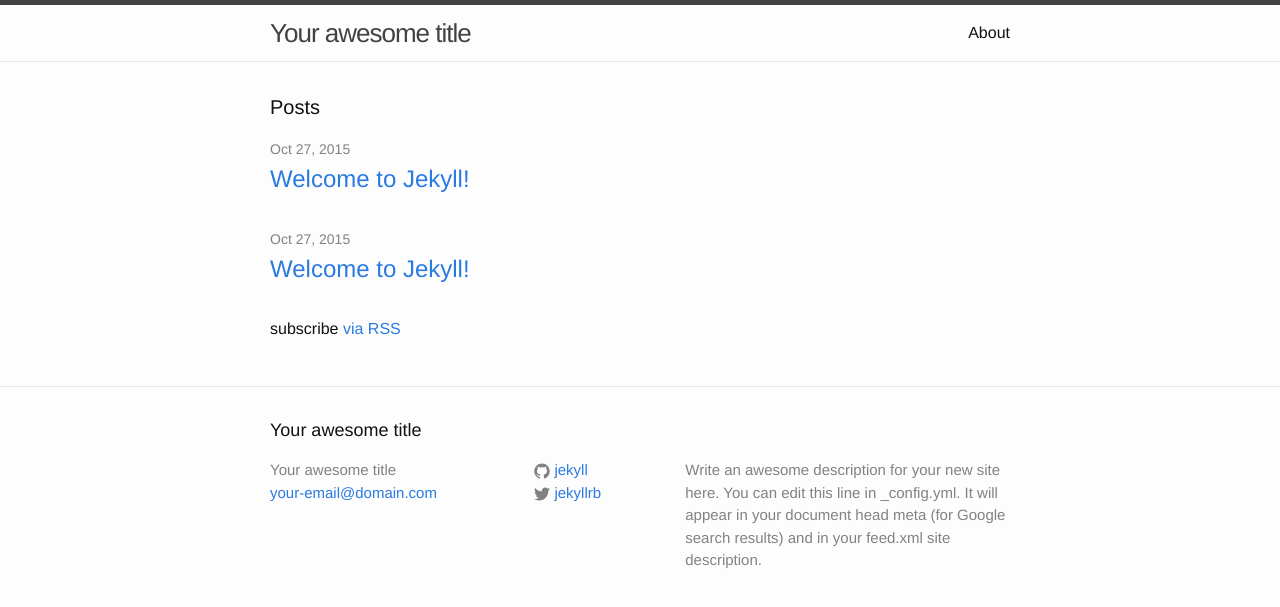
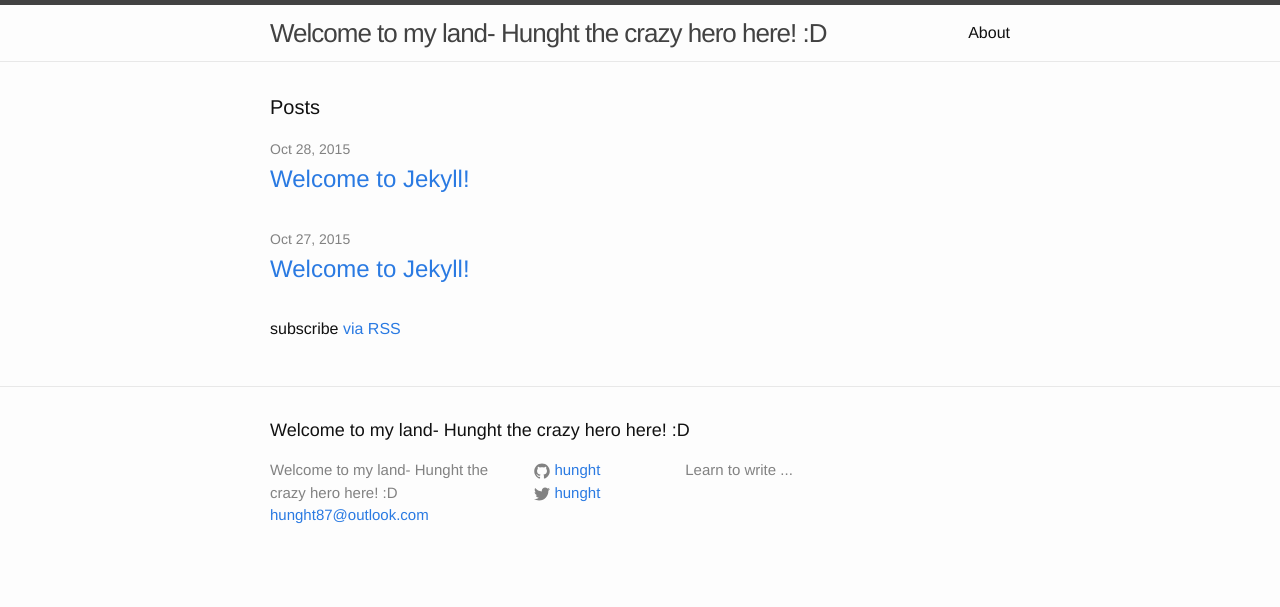
Before and after one commit to hunght/hunght.github.io, a Jekyll site: the page built from index.html, in a window 1280 px wide. Shown: the top 607 px of the page. Built offline with Jekyll 4.4.1, drawn with Linux system fonts in a browser that asks for light colours.

Commit message:
first blog

```diff
--- a/_config.yml
+++ b/_config.yml
@@ -6,16 +6,13 @@
 # 'jekyll serve'. If you change this file, please restart the server process.
 
 # Site settings
-title: Your awesome title
-email: your-email@domain.com
-description: > # this means to ignore newlines until "baseurl:"
-  Write an awesome description for your new site here. You can edit this
-  line in _config.yml. It will appear in your document head meta (for
-  Google search results) and in your feed.xml site description.
+title: Welcome to my land- Hunght the crazy hero here! :D
+email: hunght87@outlook.com
+description: Learn to write ...
 baseurl: "" # the subpath of your site, e.g. /blog
-url: "http://yourdomain.com" # the base hostname & protocol for your site
-twitter_username: jekyllrb
-github_username:  jekyll
+url: "http://hunght.com" # the base hostname & protocol for your site
+twitter_username: hunght
+github_username:  hunght
 
 # Build settings
 markdown: kramdown
--- a/_posts/2011-12-31-new-years-eve-is-awesome.md
+++ /dev/null
@@ -1,25 +0,0 @@
----
-layout: post
-title:  "Welcome to Jekyll!"
-date:   2015-10-27 23:39:07 +0700
-categories: jekyll update
----
-You’ll find this post in your `_posts` directory. Go ahead and edit it and re-build the site to see your changes. You can rebuild the site in many different ways, but the most common way is to run `jekyll serve`, which launches a web server and auto-regenerates your site when a file is updated.
-
-To add new posts, simply add a file in the `_posts` directory that follows the convention `YYYY-MM-DD-name-of-post.ext` and includes the necessary front matter. Take a look at the source for this post to get an idea about how it works.
-
-Jekyll also offers powerful support for code snippets:
-
-{% highlight ruby %}
-def print_hi(name)
-  puts "Hi, #{name}"
-end
-print_hi('Tom')
-#=> prints 'Hi, Tom' to STDOUT.
-{% endhighlight %}
-
-Check out the [Jekyll docs][jekyll-docs] for more info on how to get the most out of Jekyll. File all bugs/feature requests at [Jekyll’s GitHub repo][jekyll-gh]. If you have questions, you can ask them on [Jekyll Talk][jekyll-talk].
-
-[jekyll-docs]: http://jekyllrb.com/docs/home
-[jekyll-gh]:   https://github.com/jekyll/jekyll
-[jekyll-talk]: https://talk.jekyllrb.com/
```
Also changed, not shown: _posts/2015-10-28-day-to-be-come-better.md (added, +22 -0 lines).
